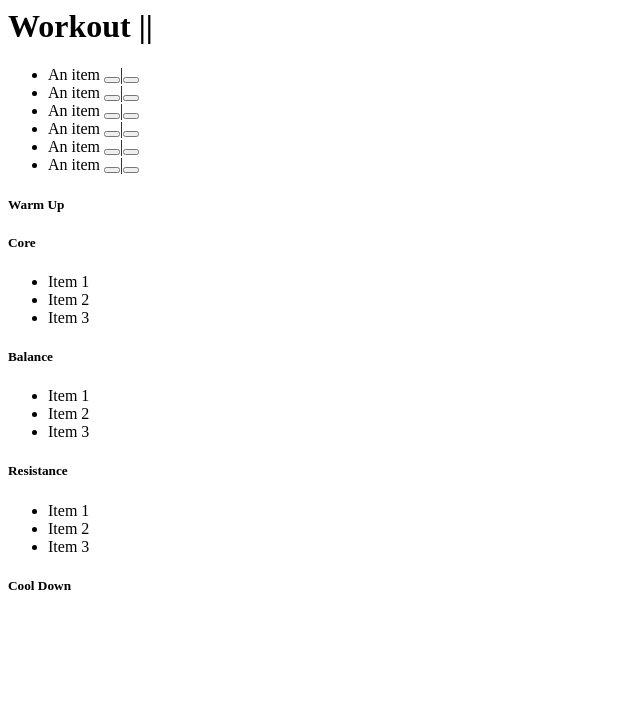
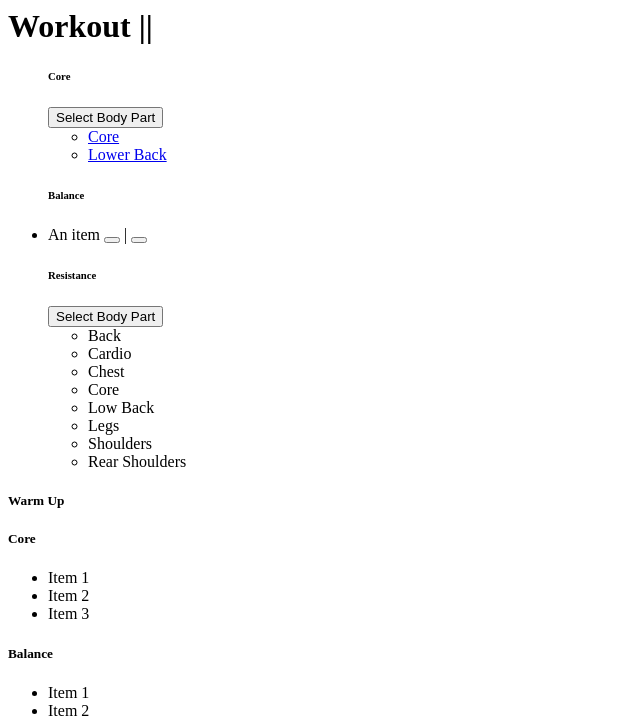
Before and after one commit to austinwilson1296/flask_fit_api, a Flask app: template templates/partials/wtemps/Beginner1.html in a window 1280 px wide. Shown: the top 718 px of the page, without its empty margins (0-640 px from the left). Before the commit the page ends 590 px from the top, so only its background shows below. Run offline with Flask 3, Linux system fonts and the light colour scheme; the template is opened without the code that fills it, so the values that code supplies are empty.

Commit message:
building front-end and back-end communication for random exercises

```diff
--- a/templates/partials/wtemps/Beginner1.html
+++ b/templates/partials/wtemps/Beginner1.html
@@ -1,87 +1,103 @@
-<!-- buttons_table_partial.html -->
 <div class="container">
-    <h1 class="h1">Workout || <strong>{{workout_type}}</strong></h1>
+    <h1 class="h1">Workout || <strong>{{ workout_type }}</strong></h1>
     <div class="row">
         <!-- Buttons spanning 6 columns -->
         <div class="col col-md-auto">
             <ul class="list-group">
-            <li class="list-group-item">An item
-                <button class="btn btn-primary btn-sm"><i class="fa-solid fa-plus fa-2xl" style="color: white;"></i>
-                </button>|<button class="btn btn-primary btn-sm"><i class="fa-solid fa-forward-step fa-2xl" style="color: white;"></i>
-                </button></li>
-            <li class="list-group-item">An item
-                <button class="btn btn-primary btn-sm"><i class="fa-solid fa-plus fa-2xl" style="color: white;"></i>
-                </button>|<button class="btn btn-primary btn-sm"><i class="fa-solid fa-forward-step fa-2xl" style="color: white;"></i>
-                </button></li>
 
-            <li class="list-group-item">An item
-                <button class="btn btn-primary btn-sm"><i class="fa-solid fa-plus fa-2xl" style="color: white;"></i>
-                </button>|<button class="btn btn-primary btn-sm"><i class="fa-solid fa-forward-step fa-2xl" style="color: white;"></i>
-                </button></li>
+                <!-- Core Section -->
+                <h6>Core</h6>
+                <div class="dropdown">
+                    <button class="btn btn-secondary dropdown-toggle" type="button" id="core" data-bs-toggle="dropdown" aria-expanded="false">
+                      Select Body Part
+                    </button>
+                    <ul class="dropdown-menu" aria-labelledby="core">
+                      <li><a class="dropdown-item" href="#" hx-get="/select-category?category=Core" hx-target="#core-exercises">Core</a></li>
+                      <li><a class="dropdown-item" href="#" hx-get="/select-category?category=Lower Back" hx-target="#core-exercises">Lower Back</a></li>
+                    </ul>
+                </div>
+                <div id="core-exercises">
+                    <!-- Core exercises will load here -->
+                </div>
 
-            <li class="list-group-item">An item
-                <button class="btn btn-primary btn-sm"><i class="fa-solid fa-plus fa-2xl" style="color: white;"></i>
-                </button>|<button class="btn btn-primary btn-sm"><i class="fa-solid fa-forward-step fa-2xl" style="color: white;"></i>
-                </button></li>
+                <!-- Balance Section -->
+                <h6>Balance</h6>
+                <li class="list-group-item">An item
+                    <button class="btn btn-primary btn-sm"><i class="fa-solid fa-plus fa-2xl" style="color: white;"></i></button> |
+                    <button class="btn btn-primary btn-sm"><i class="fa-solid fa-forward-step fa-2xl" style="color: white;"></i></button>
+                </li>
 
-            <li class="list-group-item">An item
-                <button class="btn btn-primary btn-sm"><i class="fa-solid fa-plus fa-2xl" style="color: white;"></i>
-                </button>|<button class="btn btn-primary btn-sm"><i class="fa-solid fa-forward-step fa-2xl" style="color: white;"></i>
-                </button></li>
+                <!-- Resistance Section -->
+                <h6>Resistance</h6>
+                <div class="dropdown">
+                    <button class="btn btn-secondary dropdown-toggle" type="button" id="resistance" data-bs-toggle="dropdown" aria-expanded="false">
+                        Select Body Part
+                    </button>
+                    <ul class="dropdown-menu" aria-labelledby="resistance">
+                        <li><a class="dropdown-item"  hx-get="/select-category?category=Back" hx-target="#resistance-exercises">Back</a></li>
+                        <li><a class="dropdown-item"  hx-get="/select-category?category=Cardio" hx-target="#resistance-exercises">Cardio</a></li>
+                        <li><a class="dropdown-item"  hx-get="/select-category?category=Chest" hx-target="#resistance-exercises">Chest</a></li>
+                        <li><a class="dropdown-item"  hx-get="/select-category?category=Core" hx-target="#resistance-exercises">Core</a></li>
+                        <li><a class="dropdown-item"  hx-get="/select-category?category=Low Back" hx-target="#resistance-exercises">Low Back</a></li>
+                        <li><a class="dropdown-item"  hx-get="/select-category?category=Legs" hx-target="#resistance-exercises">Legs</a></li>
+                        <li><a class="dropdown-item"  hx-get="/select-category?category=Shoulders" hx-target="#resistance-exercises">Shoulders</a></li>
+                        <li><a class="dropdown-item"  hx-get="/select-category?category=Rear Shoulders" hx-target="#resistance-exercises">Rear Shoulders</a></li>
+                    </ul>
+                </div>
+                <div id="resistance-exercises">
+                    <!-- Resistance exercises will load here -->
+                </div>
+            </ul>
+        </div>
+    </div>
 
-            <li class="list-group-item">An item
-                <button class="btn btn-primary btn-sm"><i class="fa-solid fa-plus fa-2xl" style="color: white;"></i>
-                </button>|<button class="btn btn-primary btn-sm"><i class="fa-solid fa-forward-step fa-2xl" style="color: white;"></i>
-                </button></li>
-        </div>
-
-        <!-- Table spanning 6 columns -->
-        <div class="col-3">
+    <!-- Exercise Lists -->
+    <div class="row">
+        <div class="col-4">
             <div class="container">
                 <h5>Warm Up</h5>
                 <ul class="list-group">
                     {% for exercise in warm_ex %}
-                    <li class="list-group-item">{{exercise.name}}
+                    <li class="list-group-item" style="font-size: 25px">{{ exercise.name }}</li>
                     {% endfor %}
                 </ul>
             </div>
         </div>
-        <div class="col-3">
+        <div class="col-4">
             <div class="container">
                 <h5>Core</h5>
                 <ul class="list-group">
-                    <li class="list-group-item">Item 1
-                    <li class="list-group-item">Item 2
-                    <li class="list-group-item">Item 3
+                    <li class="list-group-item">Item 1</li>
+                    <li class="list-group-item">Item 2</li>
+                    <li class="list-group-item">Item 3</li>
                 </ul>
             </div>
             <div class="container">
                 <h5>Balance</h5>
                 <ul class="list-group">
-                    <li class="list-group-item">Item 1
-                    <li class="list-group-item">Item 2
-                    <li class="list-group-item">Item 3
+                    <li class="list-group-item">Item 1</li>
+                    <li class="list-group-item">Item 2</li>
+                    <li class="list-group-item">Item 3</li>
                 </ul>
             </div>
             <div class="container">
                 <h5>Resistance</h5>
                 <ul class="list-group">
-                    <li class="list-group-item">Item 1
-                    <li class="list-group-item">Item 2
-                    <li class="list-group-item">Item 3
+                    <li class="list-group-item">Item 1</li>
+                    <li class="list-group-item">Item 2</li>
+                    <li class="list-group-item">Item 3</li>
                 </ul>
             </div>
-            </div>
-            <div class="col-3">
+        </div>
+        <div class="col-4">
             <div class="container">
                 <h5>Cool Down</h5>
                 <ul class="list-group">
                     {% for ex in cool_ex %}
-                    <li class="list-group-item">{{ex.name}}
+                    <li class="list-group-item" style="font-size: 25px">{{ ex.name }}</li>
                     {% endfor %}
                 </ul>
             </div>
         </div>
-        </div>
     </div>
 </div>
```
Also changed, not shown: routes/workout_gen.py (+39 -38 lines).
